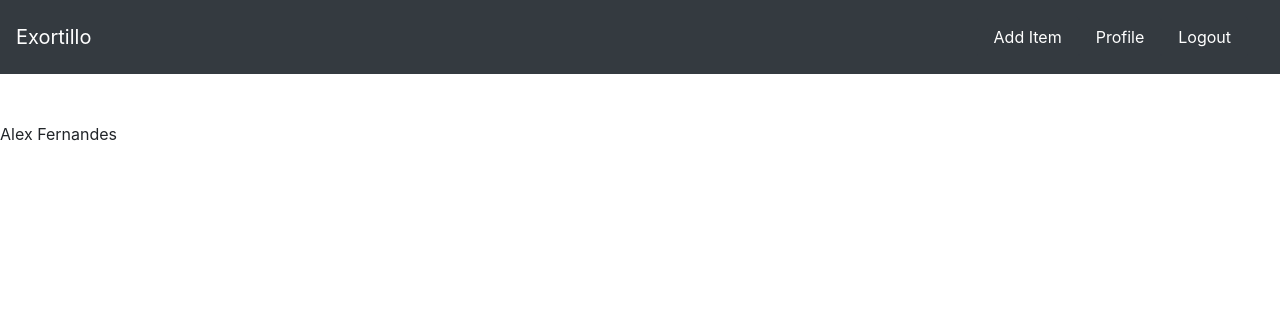
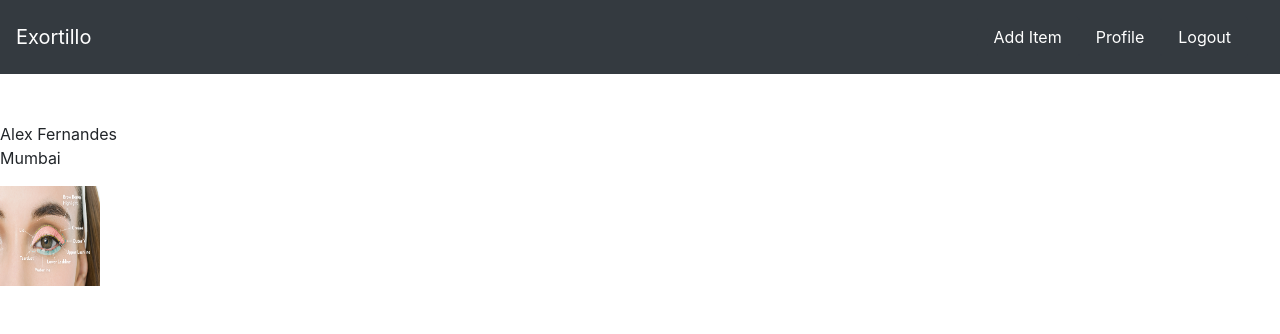
Before and after one commit to Brij123987/brijesh_django, a Django app: page /profile/ in a window 1280 px wide. Shown: the top 334 px of the page. Run offline with Django 4.2, Linux system fonts and the light colour scheme; a user stored in the database is signed in; data comes from the database, SQL or seed files in the repository; both versions use the stored data as it was after the commit.

Commit message:
commit:57

```diff
--- a/mysite/users/templates/users/profile.html
+++ b/mysite/users/templates/users/profile.html
@@ -11,6 +11,9 @@
   {% block body %}
   <span>{{ user.first_name }}</span>
   <span>{{ user.last_name }}</span>
+  <p>{{ user.profile.location }}</p>
+  <img src="{{ user.profile.image.url }}" alt="" height="100px" width="100px">
+
   {% endblock %}
 </body>
 </html>
```
Also changed, not shown: mysite/db.sqlite3.
